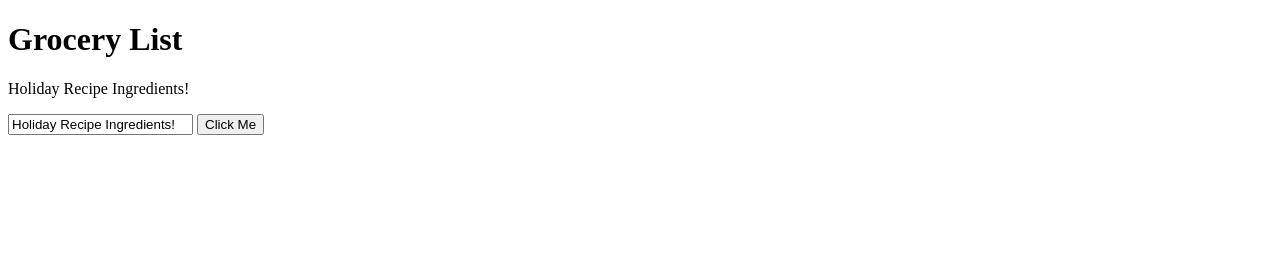
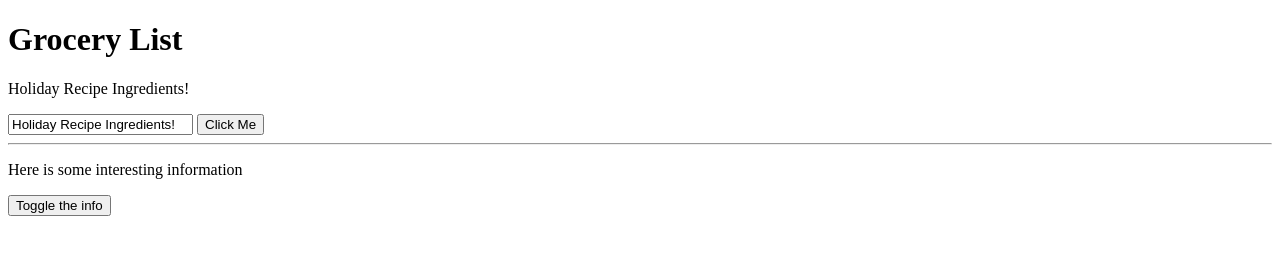
Before and after one commit to ambar-khan/practice_vuejs, a plain HTML site: page index.html in a window 1280 px wide. Drawn offline with nearby package versions, Linux system fonts and the light colour scheme.

Commit message:
add toggle

```diff
--- a/index.html
+++ b/index.html
@@ -12,6 +12,11 @@
       <p>{{ message }}</p>
       <input v-model="message">
       <button v-on:click="changeMessage()">Click Me</button>
+      <hr>
+
+    <!-- v-if -->
+    <p v-if="showInfo">Here is some interesting information</p>
+    <button v-on:click="toggleInfo()">Toggle the info</button>
     </div>
   </body>
 </html>
--- a/index.js
+++ b/index.js
@@ -1,12 +1,21 @@
 var app = new Vue({
   el: '#app',
   data: {
-    message: 'Holiday Recipe Ingredients!'
+    message: 'Holiday Recipe Ingredients!',
+    showInfo: true
   },
   methods: {
     changeMessage: function () {
       console.log('changing message...');
       this.message = "Good Job!";
+    },
+    toggleInfo: function () {
+      console.log('toggling info...');
+      if (this.showInfo === true) {
+        this.showInfo = false;
+      } else {
+        this.showInfo = true;
+      }
     }
   }
-})
+});
```
